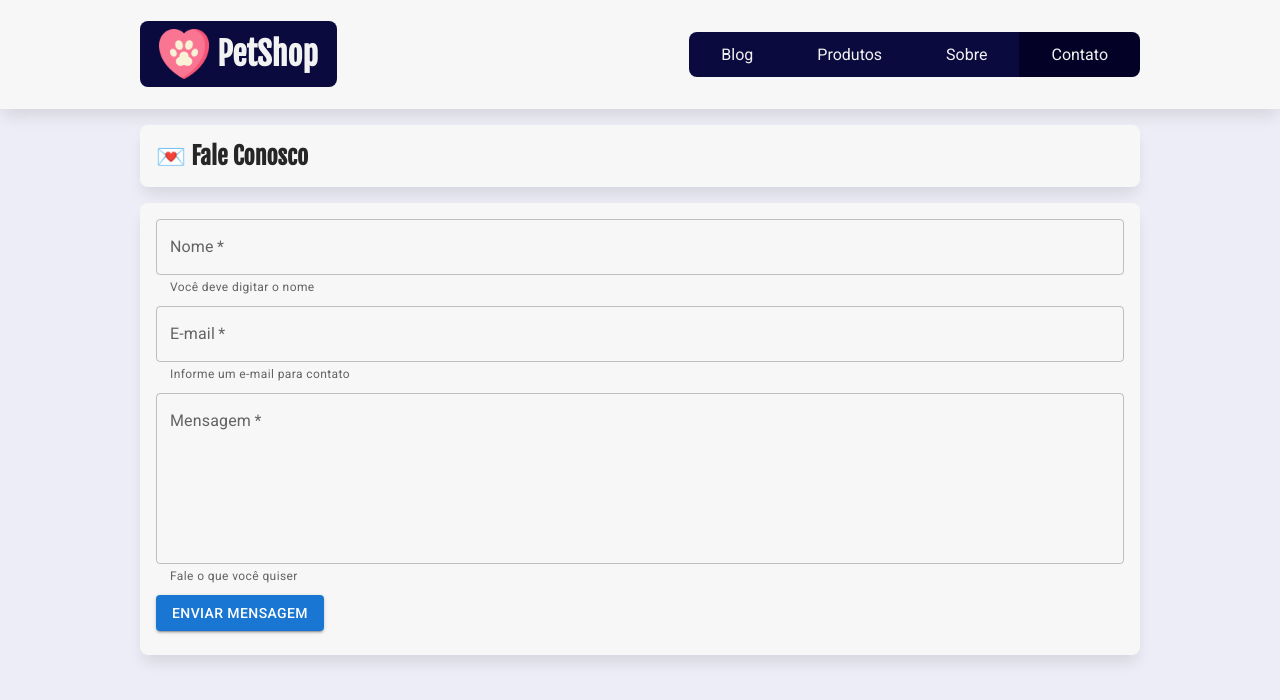
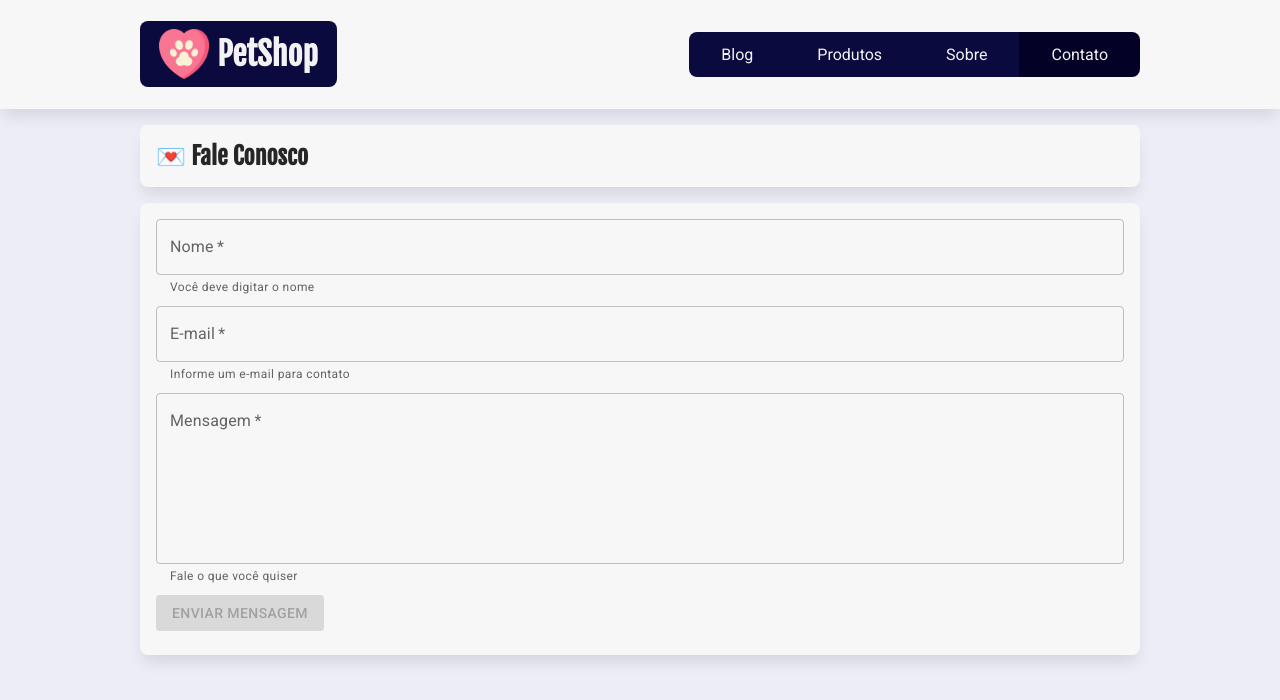
Before and after one commit to tiagotecinternet/petshop-tiago, a React (Create React App) app: page /contato in a window 1280 px wide. Shown: the top 700 px of the page. Built offline with nearby package versions, Linux system fonts and the light colour scheme.

Commit message:
Toggle do botão

```diff
--- a/src/pages/Contato/Contato.jsx
+++ b/src/pages/Contato/Contato.jsx
@@ -35,6 +35,15 @@ const Contato = () => {
       console.log("Deu ruim: " + error.message);
     }
   };
+
+  // let desabilitado = nome === "" || email === "" || mensagem === "";
+
+  /* "Toggle" do botão: caso qualquer uma das variáveis seja undefined,
+  desabilitado se manterá true e com isso o botão ficará desabilitado.
+
+  Quando todas deixarem de ser undefined, desabilitado se tornará false e
+  com isso o botão será habilitado. */
+  let desabilitado = !nome || !email || !mensagem;
 
   return (
     <section>
@@ -84,7 +93,7 @@ const Contato = () => {
             />
           </div>
           <div>
-            <Button type="submit" variant="contained">
+            <Button type="submit" variant="contained" disabled={desabilitado}>
               Enviar mensagem
             </Button>
           </div>
```
